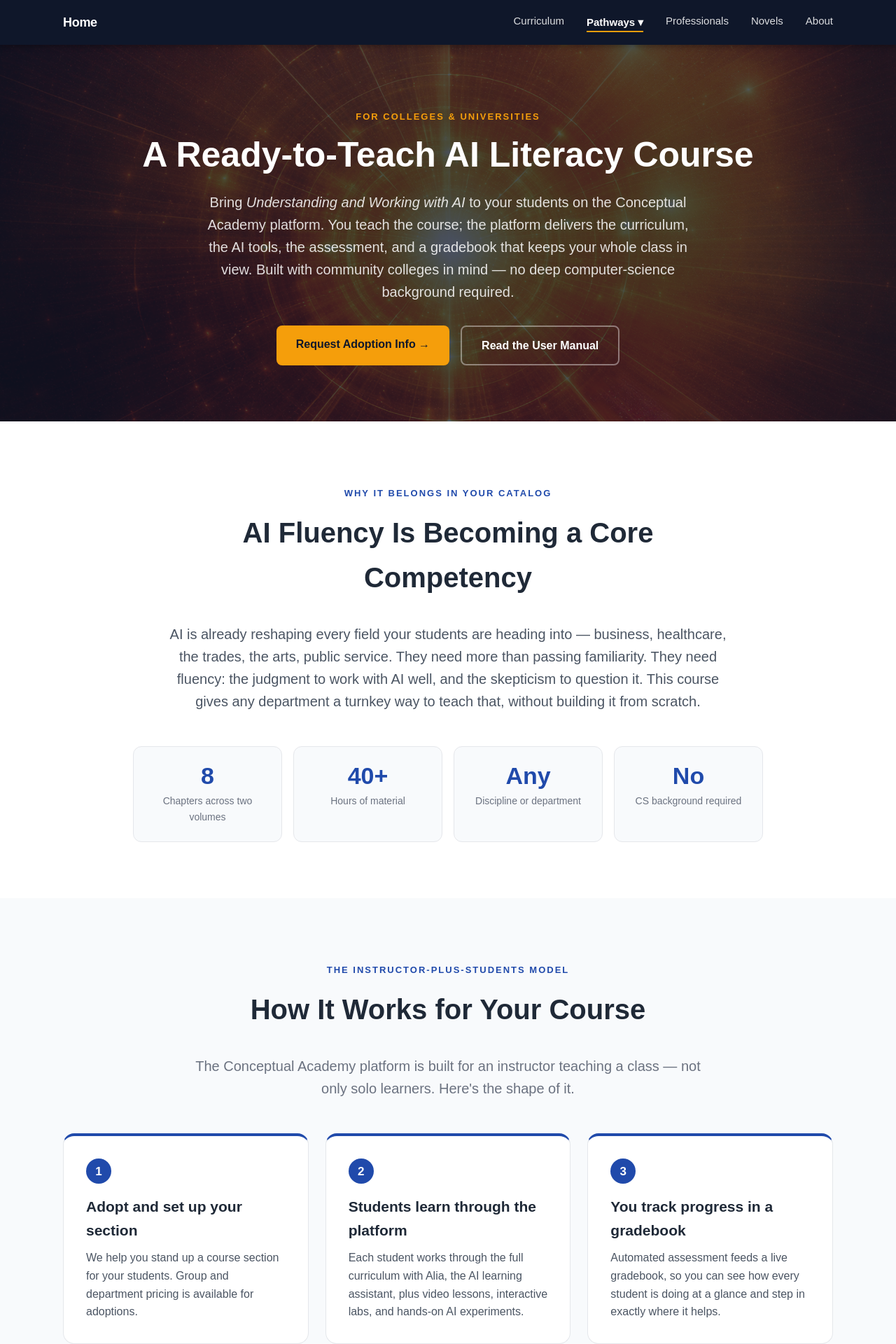
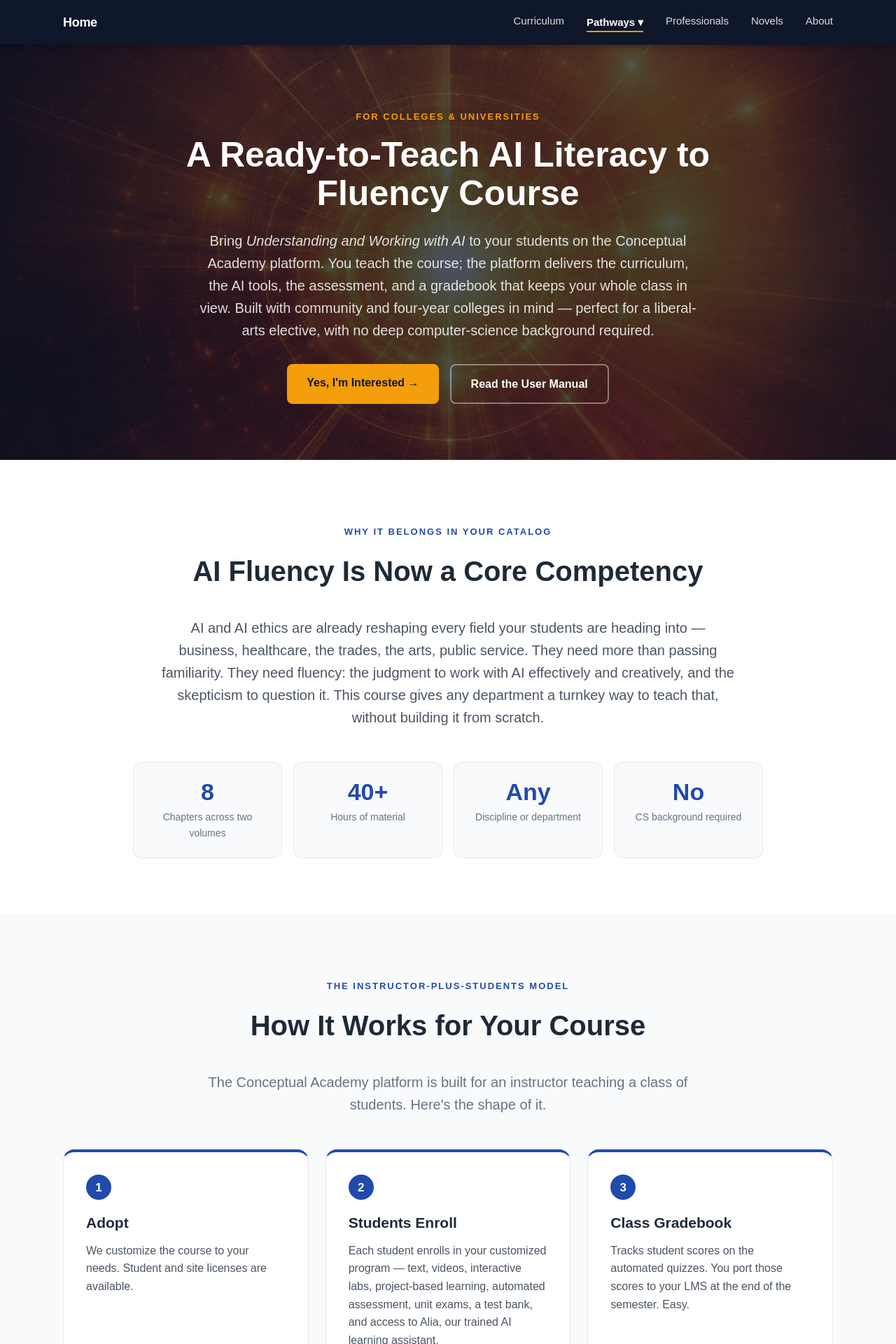
Before and after one commit to Suchocki88/UnderstandingAI.ai, a Next.js app: page /colleges in a window 1280 px wide. Shown: the top 1920 px of the page at 70% size. Built offline with nearby package versions, Linux system fonts and the light colour scheme.

Commit message:
Revise course title and enhance description for clarity
Updated course title and description to emphasize AI literacy to fluency. Adjusted text for clarity and inclusivity for different types of colleges.

```diff
--- a/app/colleges/page.tsx
+++ b/app/colleges/page.tsx
@@ -33,13 +33,13 @@ export default function Page() {
             For Colleges &amp; Universities
           </p>
           <h1 style={{ fontSize: "clamp(32px, 6vw, 50px)", lineHeight: 1.1, margin: "0 0 24px" }}>
-            A Ready-to-Teach AI Literacy Course
+            A Ready-to-Teach AI Literacy to Fluency Course
           </h1>
           <p style={{ fontSize: 20, color: "rgba(255,255,255,0.85)", maxWidth: 720, margin: "0 auto 32px" }}>
             Bring <em>Understanding and Working with AI</em> to your students on the Conceptual Academy platform.
             You teach the course; the platform delivers the curriculum, the AI tools, the assessment, and a
-            gradebook that keeps your whole class in view. Built with community colleges in mind — no deep
-            computer-science background required.
+            gradebook that keeps your whole class in view. Built with community and four-year colleges in mind —
+            perfect for a liberal-arts elective, with no deep computer-science background required.
           </p>
           <div style={{ display: "flex", gap: 16, justifyContent: "center", flexWrap: "wrap" }}>
             <a
@@ -48,7 +48,7 @@ export default function Page() {
               rel="noopener noreferrer"
               style={{ background: "#f59e0b", color: "#0f172a", padding: "14px 28px", borderRadius: 8, textDecoration: "none", fontWeight: 700, fontSize: 16, display: "inline-block" }}
             >
-              Request Adoption Info →
+              Yes, I&apos;m Interested →
             </a>
             <a
               href={MANUAL}
@@ -68,12 +68,12 @@ export default function Page() {
           <p style={{ fontSize: 13, fontWeight: 700, textTransform: "uppercase", letterSpacing: 2, color: "#204aab" }}>
             Why It Belongs in Your Catalog
           </p>
-          <h2 style={{ fontSize: "clamp(28px, 5vw, 40px)", marginTop: 12 }}>AI Fluency Is Becoming a Core Competency</h2>
+          <h2 style={{ fontSize: "clamp(28px, 5vw, 40px)", marginTop: 12 }}>AI Fluency Is Now a Core Competency</h2>
           <p style={{ marginTop: 20, fontSize: 20, color: "#4b5563" }}>
-            AI is already reshaping every field your students are heading into — business, healthcare, the
-            trades, the arts, public service. They need more than passing familiarity. They need fluency: the
-            judgment to work with AI well, and the skepticism to question it. This course gives any department a
-            turnkey way to teach that, without building it from scratch.
+            AI and AI ethics are already reshaping every field your students are heading into — business,
+            healthcare, the trades, the arts, public service. They need more than passing familiarity. They need
+            fluency: the judgment to work with AI effectively and creatively, and the skepticism to question it.
+            This course gives any department a turnkey way to teach that, without building it from scratch.
           </p>
         </div>
 
@@ -109,16 +109,16 @@ export default function Page() {
             </p>
             <h2 style={{ fontSize: "clamp(28px, 5vw, 40px)", marginTop: 12 }}>How It Works for Your Course</h2>
             <p style={{ marginTop: 16, fontSize: 20, color: "#6b7280" }}>
-              The Conceptual Academy platform is built for an instructor teaching a class — not only solo learners.
+              The Conceptual Academy platform is built for an instructor teaching a class of students.
               Here&apos;s the shape of it.
             </p>
           </div>
 
           <div style={{ display: "grid", gridTemplateColumns: "repeat(auto-fit, minmax(min(100%, 260px), 1fr))", gap: 24, marginBottom: 48 }}>
             {[
-              ["1", "Adopt and set up your section", "We help you stand up a course section for your students. Group and department pricing is available for adoptions."],
-              ["2", "Students learn through the platform", "Each student works through the full curriculum with Alia, the AI learning assistant, plus video lessons, interactive labs, and hands-on AI experiments."],
-              ["3", "You track progress in a gradebook", "Automated assessment feeds a live gradebook, so you can see how every student is doing at a glance and step in exactly where it helps."],
+              ["1", "Adopt", "We customize the course to your needs. Student and site licenses are available."],
+              ["2", "Students Enroll", "Each student enrolls in your customized program — text, videos, interactive labs, project-based learning, automated assessment, unit exams, a test bank, and access to Alia, our trained AI learning assistant."],
+              ["3", "Class Gradebook", "Tracks student scores on the automated quizzes. You port those scores to your LMS at the end of the semester. Easy."],
             ].map(([n, title, body], i) => (
               <div key={i} style={{ background: "#ffffff", borderRadius: 16, padding: 32, border: "1px solid #e5e7eb", borderTop: "4px solid #204aab", display: "flex", flexDirection: "column" }}>
                 <span style={{ width: 36, height: 36, borderRadius: 100, background: "#204aab", color: "white", fontWeight: 800, fontSize: 17, display: "flex", alignItems: "center", justifyContent: "center" }}>{n}</span>
@@ -154,14 +154,14 @@ export default function Page() {
             </p>
             <h2 style={{ fontSize: "clamp(28px, 5vw, 40px)", margin: "12px 0 20px" }}>Meet Alia</h2>
             <p style={{ fontSize: 18, color: "#4b5563", marginBottom: 16 }}>
-              Alia is the AI learning assistant built into the platform — and she&apos;s no generic chatbot. She&apos;s
-              trained specifically on this curriculum, so she guides each student Socratically through the very
+              Alia is the AI learning assistant built into the platform — and it&apos;s no generic chatbot. It&apos;s
+              trained specifically on this curriculum, so it guides each student Socratically through the very
               material they&apos;re studying.
             </p>
             <p style={{ fontSize: 18, color: "#4b5563" }}>
-              She takes three specialized forms — a tutor, a lab partner, and a creative collaborator. For an
+              It takes three specialized forms — a tutor, a lab partner, and a creative collaborator. For an
               instructor, that means every student has on-demand, curriculum-aware help, without adding to your
-              office hours.
+              office hours. Plus, you can track each student&apos;s use of Alia through your instructor&apos;s panel.
             </p>
           </div>
         </div>
@@ -176,7 +176,7 @@ export default function Page() {
             </p>
             <h2 style={{ fontSize: "clamp(28px, 5vw, 40px)", marginTop: 12 }}>What Your Students Get</h2>
             <p style={{ marginTop: 16, fontSize: 20, color: "#6b7280" }}>
-              Everything lives in one place — no separate textbook purchase required.
+              Everything lives in one place — textbook pages are embedded, but printed textbooks are also available.
             </p>
           </div>
 
@@ -186,6 +186,8 @@ export default function Page() {
               ["Embedded Video Lessons", "Every core lesson includes a video from the author, embedded right alongside the reading — the same videos reachable by QR code in the printed books. Commercial-free and always in context."],
               ["Three Alia AI Instances", "Alia-Tutor guides students Socratically. Alia-Lab supports hands-on AI experiments. Alia-Creative assists with their writing project. Three specialized tools, not one generic chatbot."],
               ["Interactive Labs & AI Experiments", "Guided, methodical experiments with AI — using Claude or the model of your choice — so students discover how AI behaves, including its biases and its limits, for themselves."],
+              ["Automated Assessment", "Three quiz types. The reading and video quizzes give students a chance to reflect on what they just learned. The more challenging \u201cHomework Practice Sessions\u201d feature mastery questions that help students apply and consolidate their understanding."],
+              ["Podcast Previews", "Each chapter includes a 20-minute podcast preview — a perfect solution for the student on the go."],
             ].map(([title, body], i) => (
               <div key={i} style={{ background: "#ffffff", borderRadius: 16, padding: 28, border: "1px solid #e5e7eb", borderTop: "4px solid #204aab" }}>
                 <h3 style={{ fontSize: 20, margin: "0 0 12px" }}>{title}</h3>
@@ -207,13 +209,12 @@ export default function Page() {
               <h2 style={{ fontSize: "clamp(28px, 5vw, 40px)", margin: "0 0 24px" }}>A Gradebook Built In</h2>
               <p style={{ fontSize: 18, color: "rgba(255,255,255,0.85)", marginBottom: 16 }}>
                 Assessment is automated and low-stakes — points-based quizzes that accumulate rather than penalize.
-                Everyone starts at zero and builds upward, with no percentage and no failure for a wrong answer.
-                Every result feeds a gradebook, so you can monitor your whole class in real time.
+                Everyone starts at zero and builds upward to a threshold number of points that you set. It works as
+                a robust participation grade, combining with the unit exams, the field-journal rubric, and the
+                literary work toward each student&apos;s complete grade.
               </p>
               <p style={{ fontSize: 18, color: "rgba(255,255,255,0.85)" }}>
-                And as students complete chapters, they earn a personalized certificate — 5 hours of continuing
-                education per chapter, up to 40 hours for the full program — a tangible credential alongside the
-                learning.
+                Upon successful completion of the program, students can download a dated certificate in their name.
               </p>
             </div>
             <div style={{ display: "flex", flexDirection: "column", alignItems: "center", gap: 16 }}>
@@ -223,7 +224,7 @@ export default function Page() {
                 style={{ width: "100%", maxWidth: 460, borderRadius: 12, boxShadow: "0 12px 40px rgba(0,0,0,0.5)" }}
               />
               <p style={{ fontSize: 14, color: "rgba(255,255,255,0.55)", fontStyle: "italic", textAlign: "center", margin: 0 }}>
-                Each student&apos;s personalized certificate — earned as they reach each threshold
+                Each student&apos;s dated certificate — downloadable on completion
               </p>
             </div>
           </div>
@@ -241,14 +242,6 @@ export default function Page() {
               <h3 style={{ color: "#f59e0b", margin: "0 0 8px", fontSize: 18 }}>Homework</h3>
               <p style={{ color: "rgba(255,255,255,0.75)", margin: 0 }}>10 points per correct answer</p>
             </div>
-            <div style={{ background: "#f59e0b", borderRadius: 12, padding: 24 }}>
-              <h3 style={{ color: "#0f172a", margin: "0 0 8px", fontSize: 18 }}>Chapter Certificate</h3>
-              <p style={{ color: "#0f172a", margin: 0 }}>5 hours CE — complete the chapter</p>
-            </div>
-            <div style={{ background: "#f59e0b", borderRadius: 12, padding: 24 }}>
-              <h3 style={{ color: "#0f172a", margin: "0 0 8px", fontSize: 18 }}>Program Certificate</h3>
-              <p style={{ color: "#0f172a", margin: 0 }}>40 hours CE — complete all chapters</p>
-            </div>
           </div>
         </div>
       </section>
@@ -261,9 +254,7 @@ export default function Page() {
           </p>
           <h2 style={{ fontSize: "clamp(28px, 5vw, 40px)", marginTop: 12 }}>Adopt the Course</h2>
           <p style={{ marginTop: 20, fontSize: 20, color: "#4b5563" }}>
-            Ready to offer this to your students, or want to look closer first? Reach out and we&apos;ll help you set
-            up a section, walk through group and department pricing, and answer any questions. Discounts are
-            available for departments and multi-section adoptions.
+            We&apos;re standing by to answer your questions and to set up your customized course.
           </p>
           <div style={{ marginTop: 32, display: "flex", gap: 16, justifyContent: "center", flexWrap: "wrap" }}>
             <a
@@ -272,7 +263,7 @@ export default function Page() {
               rel="noopener noreferrer"
               style={{ background: "#204aab", color: "white", padding: "16px 32px", borderRadius: 10, textDecoration: "none", fontWeight: 700, fontSize: 18, display: "inline-block" }}
             >
-              Request Adoption Info →
+              Yes, I&apos;m Interested →
             </a>
             <Link
               href="/curriculum"
```
